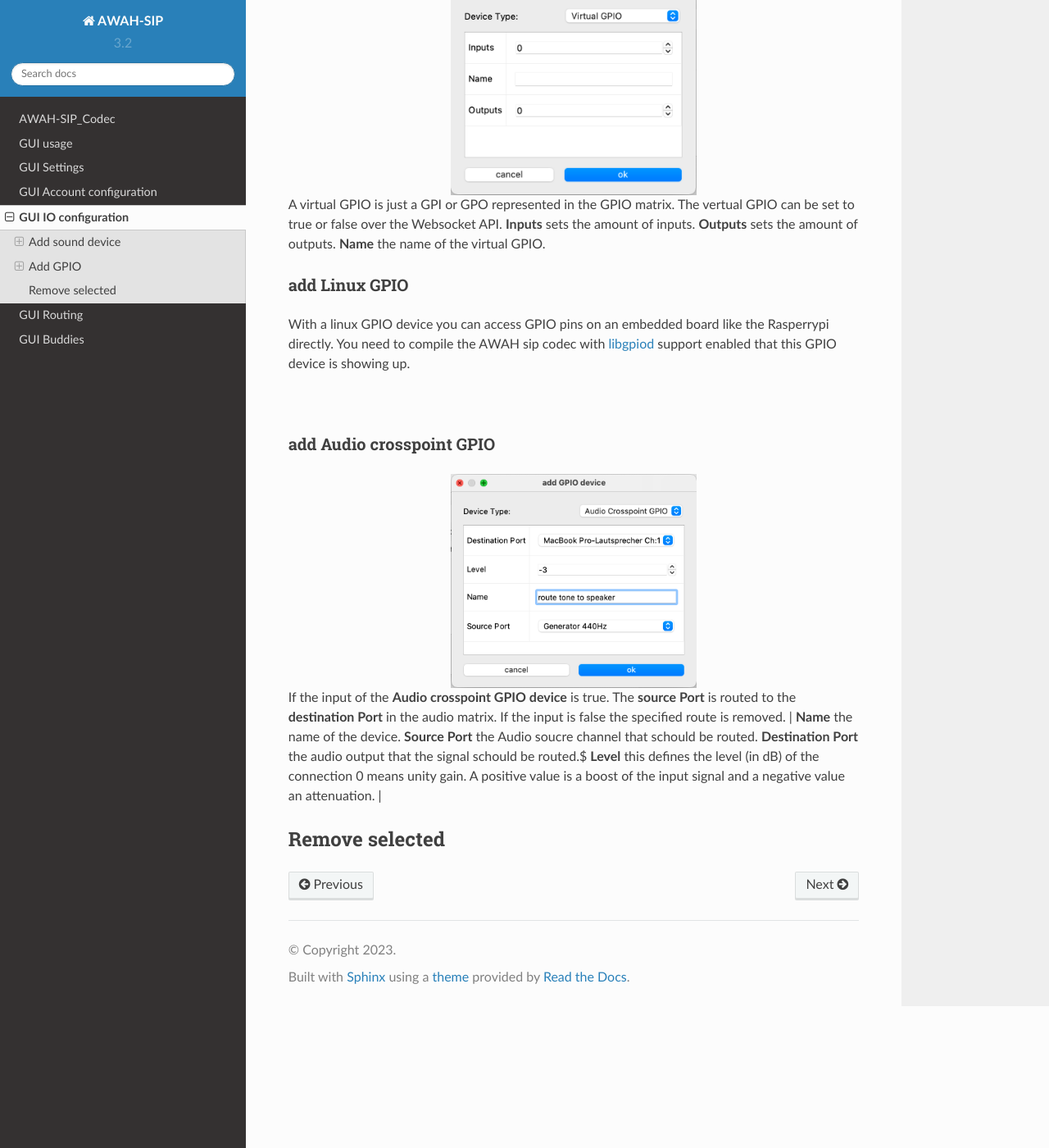
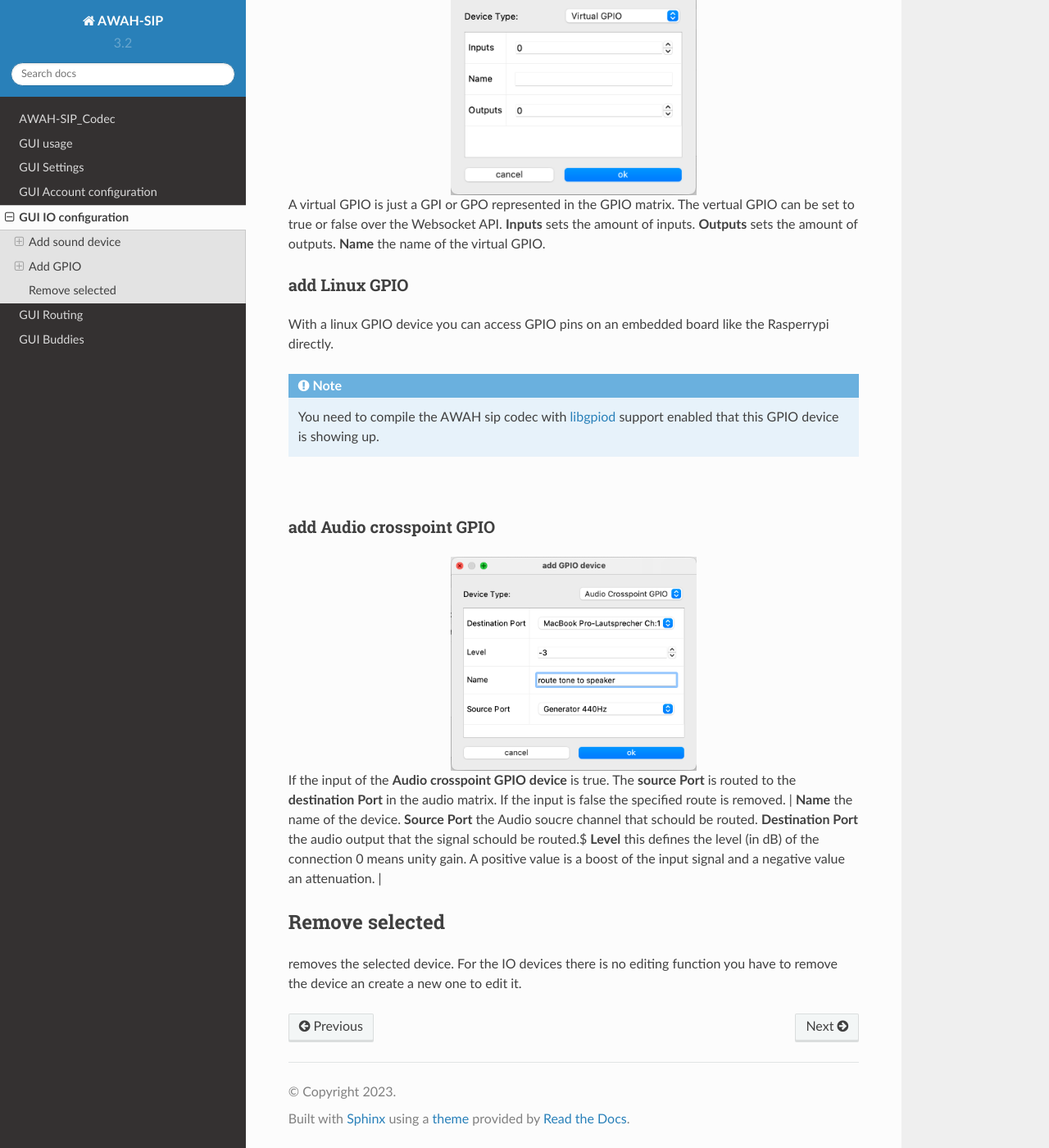
Before and after one commit to AWAH-SIP/AWAH-SIP_Documentation, a Sphinx documentation site: the page built from docs/source/AWAH-SIP_GUI_IO.rst, in a window 1280 px wide and 1400 px high, scrolled down 3702 px. Shown: the whole window at 82% size. Built offline with Sphinx 7.4.7 and the Read the Docs theme 2.0.0, drawn with Linux system fonts in a browser that asks for light colours.

Commit message:
Update AWAH-SIP_GUI_IO.rst

```diff
--- a/docs/source/AWAH-SIP_GUI_IO.rst
+++ b/docs/source/AWAH-SIP_GUI_IO.rst
@@ -164,7 +164,10 @@ add Linux GPIO
 **************
 
 With a linux GPIO device you can access GPIO pins on an embedded board like the Rasperrypi directly.
-You need to compile the AWAH sip codec with libgpiod_ support enabled that this GPIO device is showing up.
+
+.. note::
+
+ You need to compile the AWAH sip codec with libgpiod_ support enabled that this GPIO device is showing up.
 
 .. _libgpiod: https://git.kernel.org/pub/scm/libs/libgpiod/libgpiod.git
 
@@ -188,3 +191,5 @@ If the input is false the specified route is removed.
 
 Remove selected
 ---------------
+
+removes the selected device. For the IO devices there is no editing function you have to remove the device an create a new one to edit it.
```
